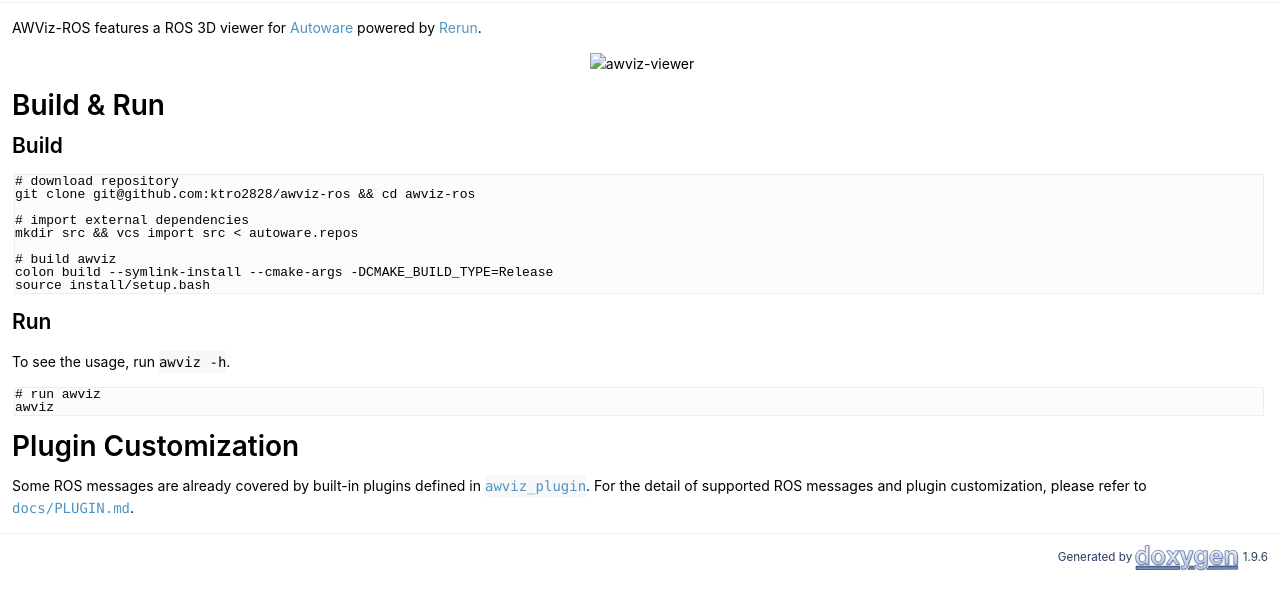
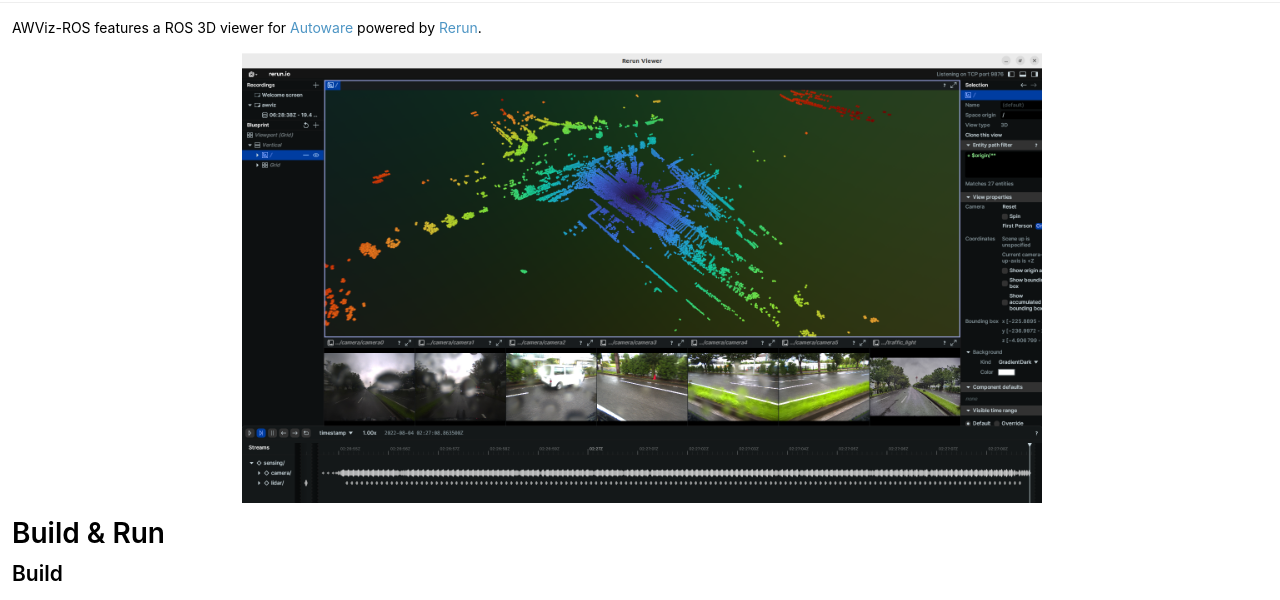
Before and after one commit to ktro2828/awviz-ros, a plain HTML site: page index.html in a window 1280 px wide. Shown: the part 126-726 px from the top of the page. Drawn offline with Linux system fonts and the light colour scheme.

Commit message:
Deploying to gh-pages from @ ktro2828/awviz-ros@9bd77b3b47ed4afca2395b49b6052fdadb975f9f 🚀

```diff
--- a/index.html
+++ b/index.html
@@ -74,7 +74,7 @@
 </div><!--header-->
 <div class="contents">
 <div class="textblock"><p><a class="anchor" id="mainpage"></a> AWViz-ROS features a ROS 3D viewer for <a href="https://autoware.org">Autoware</a> powered by <a href="https://rerun.io">Rerun</a>.</p>
-<div align="center"> <img src="./images/awviz-viewer.png" alt="awviz-viewer" class="inline"/> </div><h1><a class="anchor" id="autotoc_md0"></a>
+<div align="center"> <img src="./awviz-viewer.png" alt="awviz-viewer" width="800" class="inline"/> </div><h1><a class="anchor" id="autotoc_md0"></a>
 Build &amp; Run</h1>
 <h2><a class="anchor" id="autotoc_md1"></a>
 Build</h2>
```
Also changed, not shown: awviz-viewer.png (added).
